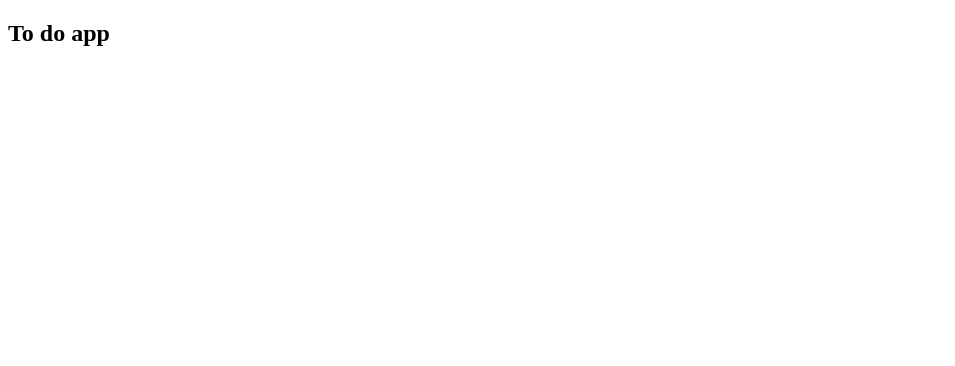
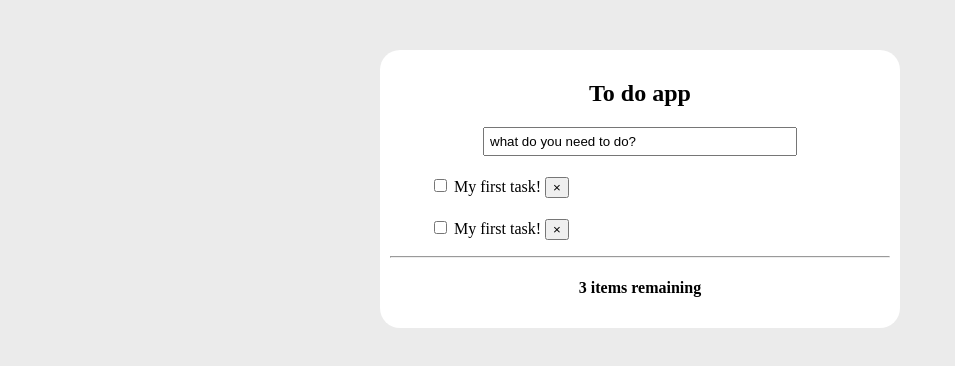
Before and after one commit to nimarya/todo-app, a plain HTML site: page index.html in a window 1280 px wide. Shown: the whole page, without its empty margins (0-955 px from the left). Drawn offline with Linux system fonts and the light colour scheme.

Commit message:
created base html-css

```diff
--- a/index.html
+++ b/index.html
@@ -4,8 +4,56 @@
     <meta charset="UTF-8">
     <meta name="viewport" content="width=device-width, initial-scale=1.0">
     <title>Todo-app</title>
+
+    <style>
+        body {
+            background-color: #ebebeb;
+        }
+        .container {
+            max-width: 500px;
+            text-align: center;
+            margin: auto;
+            margin-top: 50px;
+            padding: 10px;
+            background-color: white;
+            border-radius: 20px;
+        }
+
+        .ul-checkbox {
+            list-style-type: none; /* Remove bullets */
+            text-align: left;
+            margin-top: 20px;
+        }
+
+        .close-button {
+            align-self: right;
+        }
+    </style>
 </head>
 <body>
-    <h2>To do app</h2>
+    <div class="container">
+        <h2>To do app</h2>
+        <form action="#">
+            <input style="width: 300px; padding: 5px;" type="text" value="what do you need to do?">
+        </form>
+        <ul class="ul-checkbox">
+            <li><input type="checkbox">
+                My first task!
+                <button class="close-button">
+                    <span aria-hidden="true">&times;</span>
+                </button>
+            </li>
+        </ul>
+        <ul class="ul-checkbox">
+            <li><input type="checkbox">
+                My first task!
+                <button class="close-button">
+                    <span aria-hidden="true">&times;</span>
+                </button>
+            </li>
+        </ul>
+        <hr>
+        <h4>3 items remaining</h4>
+    </div>
 </body>
 </html>
```
